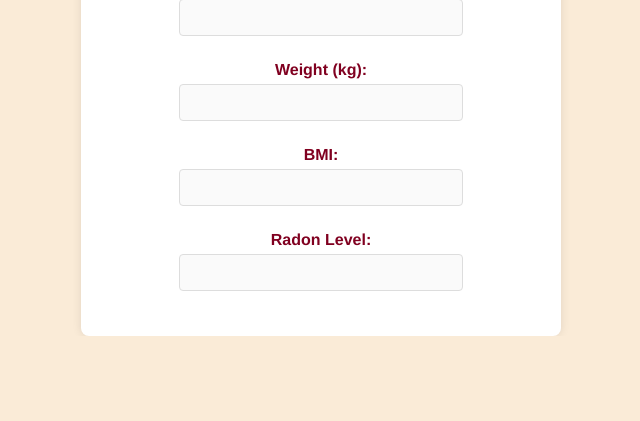
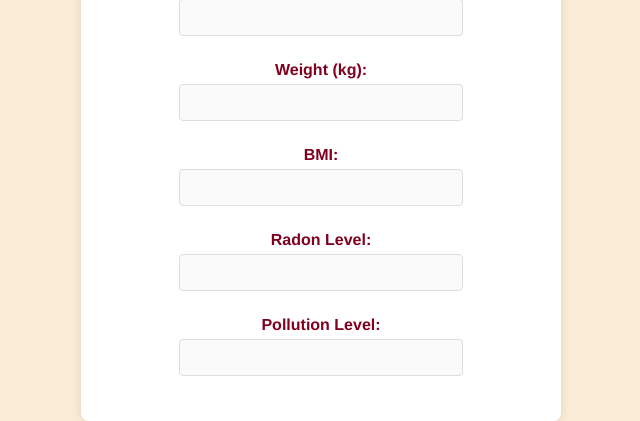
Before and after one commit to mrcurrlyhair/Project, a Flask app: page /medical_records in a window 1280 px wide. Shown: the part 937-1358 px from the top of the page, without its empty margins (319-959 px from the left). Before the commit the page ends 1273 px from the top, so only its background shows below. Run offline with Flask 3, Linux system fonts and the light colour scheme; the visitor is signed in with stand-in values (Sample User, id 1); data that the repository does not hold is empty.

Commit message:
Pollution for users
added pollution levels based from county location

```diff
--- a/app.py
+++ b/app.py
@@ -132,9 +132,14 @@ def get_health(user_id):
     conn.close()
     return record
 
-
+# radon data
 radon_data = pd.read_csv('CSVs/uk_radon.csv')
 radon_lookup = dict(zip(radon_data['county'], radon_data['radon_level']))
+
+# pollution data
+pollution_data = pd.read_csv('CSVs/clean_pollution.csv')
+pollution_lookup = dict(zip(pollution_data['county'], pollution_data['pollution_level']))
+
 
 # medical records page
 @app.route('/medical_records', methods=['GET', 'POST'])
@@ -161,16 +166,19 @@ def medical_records():
         # find radon level
         radon_level = radon_lookup.get(county, None)
 
+        # find pollution level
+        pollution_level = pollution_lookup.get(county, None)
+
         # update the user records in health db
         conn.execute('''
             UPDATE health SET
                 age = ?, gender = ?, county = ?, smoking_status = ?, alcohol_use = ?,
                 physical_activity = ?, diet_quality = ?, sleep_hours = ?, BMI = ?,
-                height = ?, weight = ?, radon_level = ?
+                height = ?, weight = ?, radon_level = ?, pollution_level = ?
             WHERE user_id = ?
         ''', (age, gender, county, smoking_status, alcohol_use,
               physical_activity, diet_quality, sleep_hours, bmi,
-              height, weight, radon_level, user_id))
+              height, weight, radon_level, pollution_level, user_id))
         conn.commit()
         conn.close()
 
@@ -183,7 +191,7 @@ def medical_records():
 
     return render_template('medical_records.html', record=record, edit=edit)
 
-
+# predictor route
 @app.route('/predictor')
 def predictor():
     if 'user_id' not in session:
--- a/templates/medical_records.html
+++ b/templates/medical_records.html
@@ -122,12 +122,18 @@
                     <label>Radon Level:</label>
                     <input type="text" value="{{ record.radon_level }}" disabled>
                 {% endif %}
+
+                {% if record.pollution_level is not none %}
+                    <label>Pollution Level:</label>
+                    <input type="text" value="{{ record.pollution_level }}" disabled>
+                {% endif %}
             {% endif %}
 
 
             {% if edit %}
                 <button type="submit">Save Records</button>
             {% endif %}
+
         </form>
     </div>
 
```
